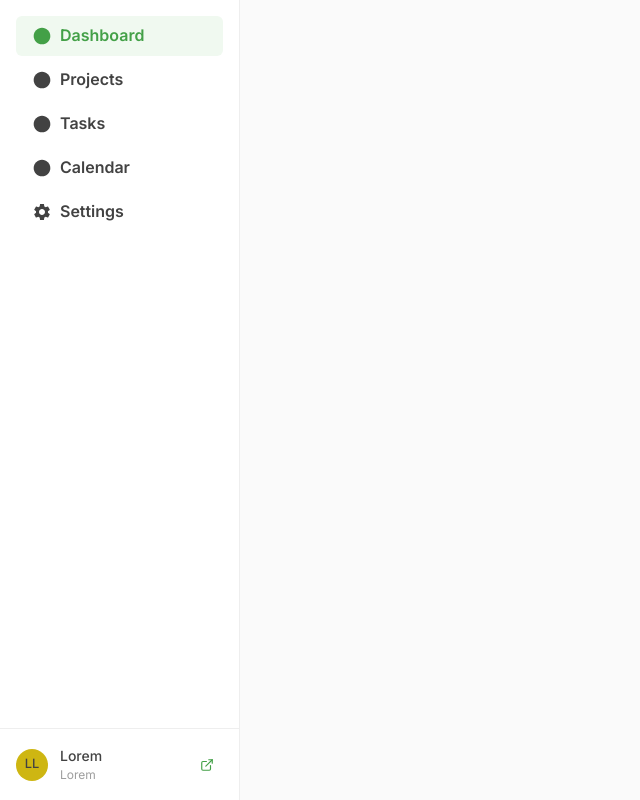
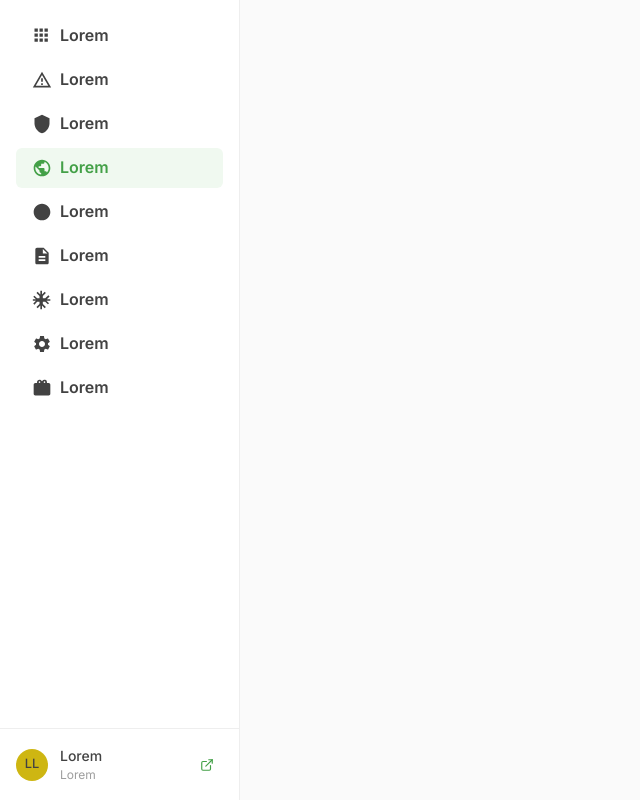
Before and after one commit to oreakinwole/rotate-dashboard, a Next.js app: page / in a window 1280 px wide. Shown: the whole page, without its empty margins (0-640 px from the left). Built offline with nearby package versions, Linux system fonts and the light colour scheme.

Commit message:
edit sidebar

```diff
--- a/components/Sidebar.tsx
+++ b/components/Sidebar.tsx
@@ -1,6 +1,8 @@
 "use client"
 
 import { Box, VStack, HStack, Text, Avatar, IconButton, useColorModeValue, Button } from "@chakra-ui/react"
+import { useQuery } from "@tanstack/react-query"
+import { fetchNavigationItems } from "../lib/mockApi"
 import { NavigationIcon } from "./NavigationIcon"
 import { ExternalLinkIcon } from "@chakra-ui/icons"
 
@@ -11,47 +13,18 @@ export function Sidebar() {
   const activeItemColor = useColorModeValue("brand.600", "brand.200")
   const hoverBg = useColorModeValue("gray.100", "gray.700")
 
-const navigationItems = [
-  {
-    id: 'dashboard',
-    label: 'Dashboard',
-    icon: 'dashboard',
-    isActive: true,
-  },
-  {
-    id: 'projects',
-    label: 'Projects',
-    icon: 'folder',
-    isActive: false,
-  },
-  {
-    id: 'tasks',
-    label: 'Tasks',
-    icon: 'check-circle',
-    isActive: false,
-  },
-  {
-    id: 'calendar',
-    label: 'Calendar',
-    icon: 'calendar',
-    isActive: false,
-  },
-  {
-    id: 'settings',
-    label: 'Settings',
-    icon: 'settings',
-    isActive: false,
-  },
-]
+  const { data: navigationItems, isLoading } = useQuery({
+    queryKey: ["navigation"],
+    queryFn: fetchNavigationItems,
+  })
 
-
-//   if (isLoading) {
-//     return (
-//       <Box w="240px" bg={bgColor} borderRight="1px" borderColor={borderColor} p={4}>
-//         <Text>Loading...</Text>
-//       </Box>
-//     )
-//   }
+  if (isLoading) {
+    return (
+      <Box w="240px" bg={bgColor} borderRight="1px" borderColor={borderColor} p={4}>
+        <Text>Loading...</Text>
+      </Box>
+    )
+  }
 
   return (
     <Box
```
